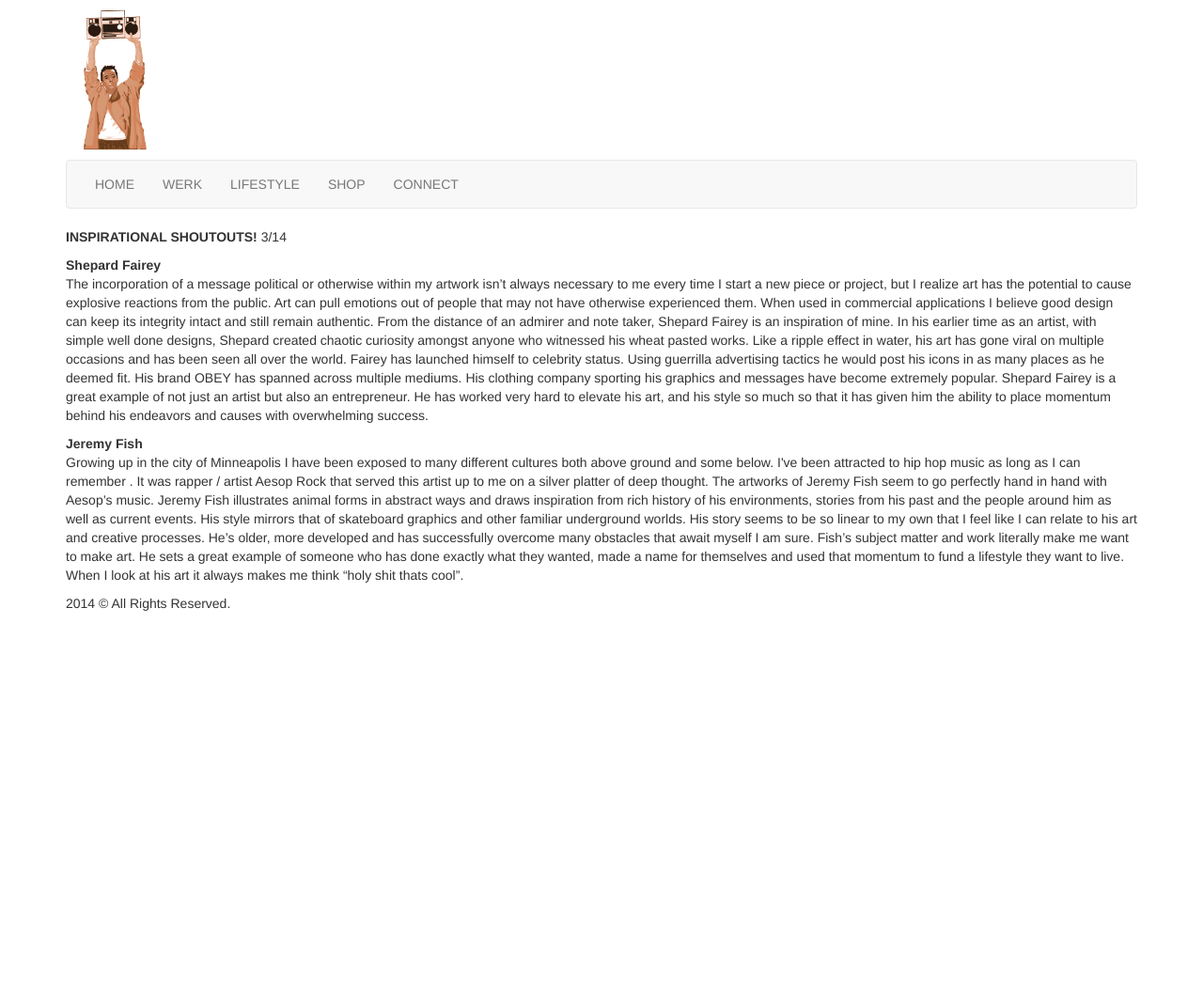
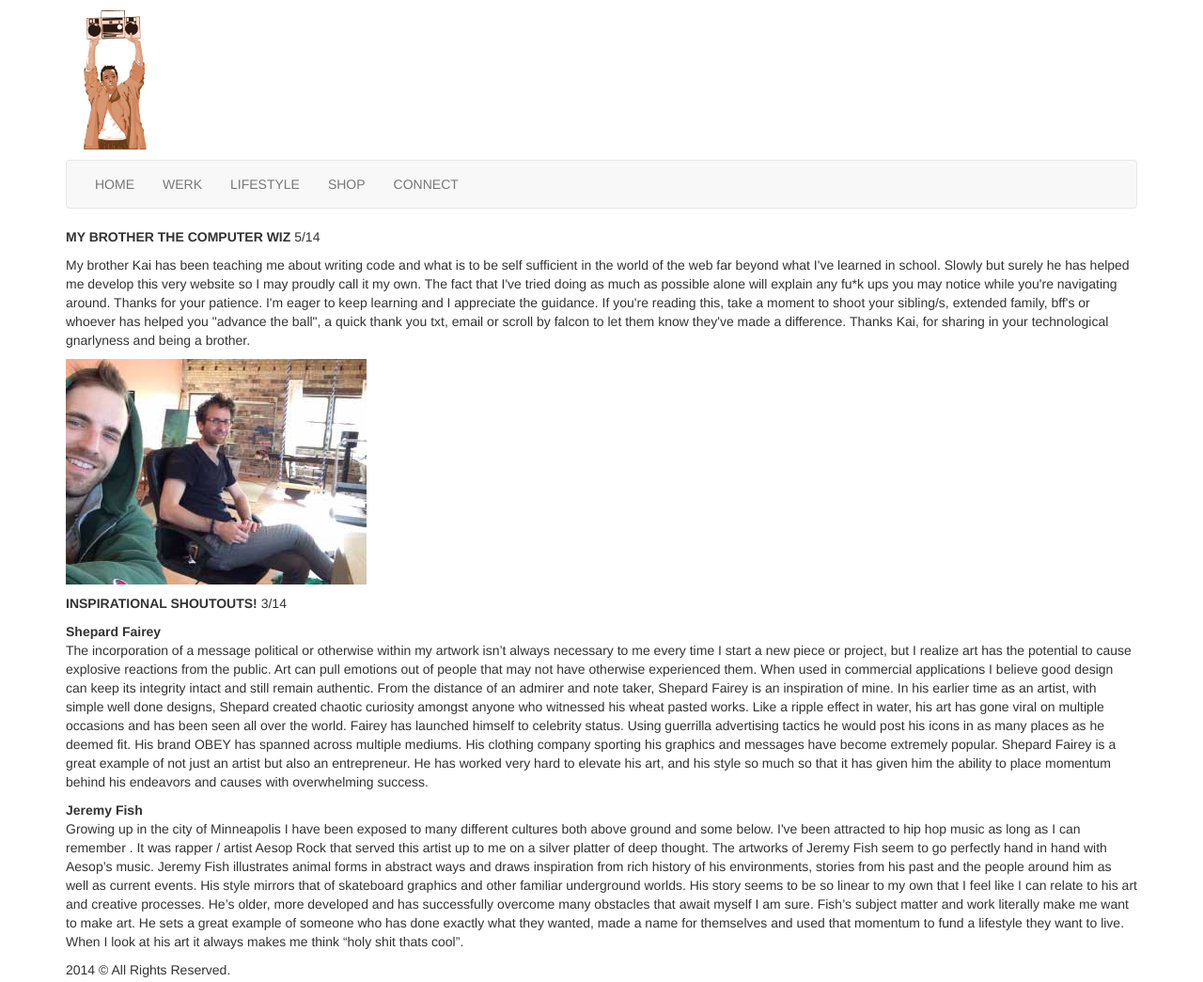
Before and after one commit to masterrichards/portfolio_website, a plain HTML site: page lifestyle.html in a window 1280 px wide. Shown: the whole page at 94% size. Before the commit the page ends 800 px from the top, so only its background shows below. Drawn offline with nearby package versions, Linux system fonts and the light colour scheme.

Commit message:
i.t. shoutout

```diff
--- a/lifestyle.html
+++ b/lifestyle.html
@@ -62,6 +62,24 @@
         </div>
       </nav>
 
+      <p><b>MY BROTHER THE COMPUTER WIZ</b> 5/14<br></p>
+      <p> My brother Kai has been teaching me about writing code and what is to be self sufficient in the world of the web far beyond what I've learned in school. Slowly but surely he has helped me develop this very website so I may proudly call it my own. The fact that I've tried doing as much as possible alone will explain any fu*k ups you may notice while you're navigating around. Thanks for your patience. I'm eager to keep learning and I appreciate the guidance. If you're reading this, take a moment to shoot your sibling/s, extended family, bff's or whoever has helped you "advance the ball", a quick thank you txt, email or scroll by falcon to let them know they've made a difference. Thanks Kai, for sharing in your technological gnarlyness and being a brother.
+      <div class="lifestyle">
+
+        <div class="">
+          <div class="">
+            <div class=""><img src="index_images/kaimyitguy.jpg"></div>
+          </div>
+        </div>
+      </p>
+
+<p>
+
+
+</p>
+
+
+
       <p><b>INSPIRATIONAL SHOUTOUTS! </b>3/14<br></p>
 
 <p><b>Shepard Fairey</b><br>
```
Also changed, not shown: index_images/kaimyitguy.JPG (added).
